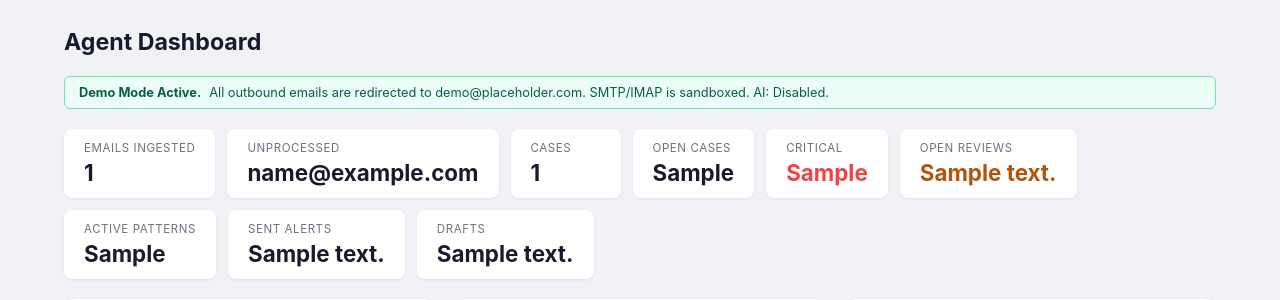
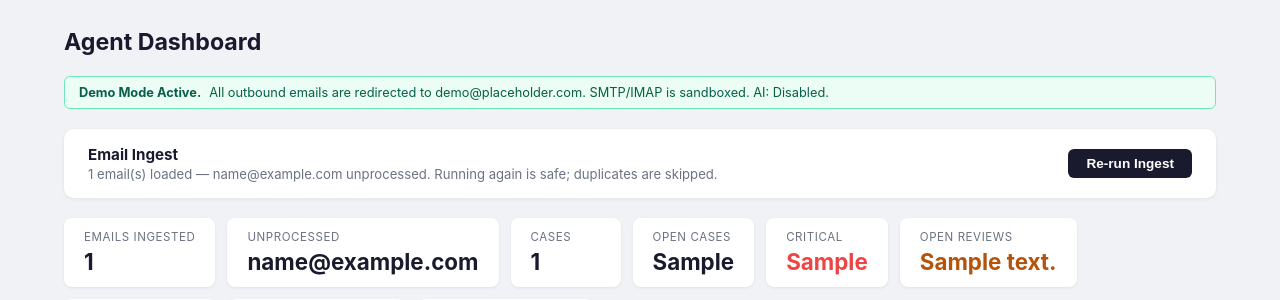
Before and after one commit to Griff2005/AI-Email-Alert-Agent, a Flask app: template src/web/templates/dashboard.html in a window 1280 px wide. Shown: the part 56-356 px from the top of the page. Run offline with Flask 3, Linux system fonts and the light colour scheme; the template is opened without the code that fills it: most values are stand-ins (such as "Sample title", 1, 10 or a date in 2020).

Commit message:
feat: Add email ingest functionality with dashboard integration

```diff
--- a/src/web/app.py
+++ b/src/web/app.py
@@ -23,7 +23,7 @@ from typing import Any, Dict, Iterable, List, Optional
 sys.path.insert(0, os.path.dirname(os.path.dirname(os.path.abspath(__file__))))
 
 from flask import Flask, redirect, render_template, request, url_for, flash
-from config import config
+from config import config, PROJECT_ROOT
 import database as db
 import memory
 from runtime_options import runtime_options
@@ -502,6 +502,70 @@ def emails():
     )
 
 
+@app.route("/ingest", methods=["POST"])
+def ingest():
+    """Run the email ingest pipeline from data/sample_emails.json.
+
+    Loads every sample email, stores it in the database, and runs the full
+    case-manager pipeline for each one. Safe to run multiple times — existing
+    emails and cases are updated rather than duplicated.
+    """
+    import json
+    import uuid as _uuid
+    from case_manager import process_email as _process_email
+    from claude_client import sanitize_email_content
+
+    sample_path = PROJECT_ROOT / "data" / "sample_emails.json"
+    if not sample_path.exists():
+        flash("sample_emails.json not found in data/. Cannot ingest.", "error")
+        return redirect(url_for("index"))
+
+    db.init_schema()
+
+    with open(sample_path, "r", encoding="utf-8") as f:
+        emails = json.load(f)
+
+    created = updated = skipped = reviewed = 0
+    for em in emails:
+        email_id = em.get("id") or str(_uuid.uuid4())
+        normalized = sanitize_email_content(em.get("body", ""))
+        db.insert_email(
+            email_id=email_id,
+            message_id=em.get("id", email_id),
+            thread_id=None,
+            subject=em.get("subject", ""),
+            from_addr=em.get("from", ""),
+            to_addr=em.get("to", ""),
+            received_at=em.get("date", ""),
+            raw_body=em.get("body", ""),
+            normalized_text=normalized,
+        )
+        result = _process_email(
+            email_id=email_id,
+            subject=em.get("subject", ""),
+            body=em.get("body", ""),
+            from_addr=em.get("from", ""),
+            received_at=em.get("date", ""),
+            verbose=False,
+        )
+        action = result.get("action", "")
+        if action == "created":
+            created += 1
+        elif action == "updated":
+            updated += 1
+        elif action == "skipped":
+            skipped += 1
+        elif action == "review_flagged":
+            reviewed += 1
+
+    flash(
+        f"Ingest complete: {created} created, {updated} updated, "
+        f"{skipped} skipped, {reviewed} flagged for review.",
+        "success",
+    )
+    return redirect(url_for("index"))
+
+
 @app.route("/emails/<email_id>")
 def email_detail(email_id):
     """Render the detail page for a single ingested email."""
--- a/src/web/templates/dashboard.html
+++ b/src/web/templates/dashboard.html
@@ -10,6 +10,33 @@
   All outbound emails are redirected to {{ demo_recipient }}. SMTP/IMAP is sandboxed. AI: {{ ai_runtime_label }}.
 </div>
 {% endif %}
+
+<!-- Ingest control -->
+<div class="card" style="display:flex;align-items:center;justify-content:space-between;flex-wrap:wrap;gap:12px;padding:16px 24px;margin-bottom:20px">
+  <div>
+    <div style="font-weight:700;font-size:0.95rem;margin-bottom:2px">Email Ingest</div>
+    <div style="font-size:0.82rem;color:#6b7280">
+      {% if summary.total_emails > 0 %}
+      {{ summary.total_emails }} email(s) loaded &mdash; {{ summary.unprocessed_emails }} unprocessed.
+      Running again is safe; duplicates are skipped.
+      {% else %}
+      No emails ingested yet. Press the button to load and process <code>data/sample_emails.json</code>.
+      {% endif %}
+    </div>
+  </div>
+  <form method="post" action="/ingest">
+    <button type="submit" class="btn btn-primary"
+      {% if summary.total_emails > 0 %}
+      onclick="return confirm('Re-run ingest? Existing emails will be skipped; new ones processed.')"
+      {% endif %}>
+      {% if summary.total_emails == 0 %}
+      Run Ingest
+      {% else %}
+      Re-run Ingest
+      {% endif %}
+    </button>
+  </form>
+</div>
 
 <!-- Pipeline summary -->
 <div class="stat-row">
```
Also changed, not shown: .claude/settings.local.json.
